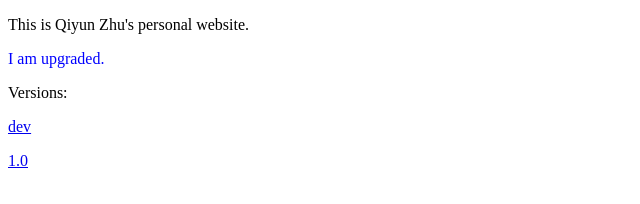
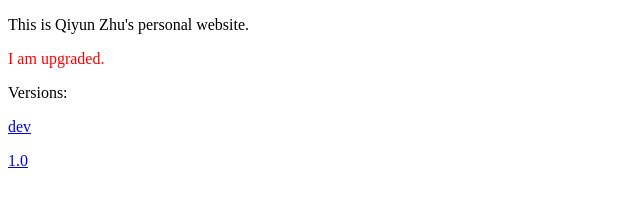
Before and after one commit to qiyunzhu/qiyun_tool, a plain HTML site: page web/index.html in a window 1280 px wide. Shown: the full height of the page, 0-640 px from the left. Drawn offline with Linux system fonts and the light colour scheme.

Commit message:
trying sha

```diff
--- a/web/index.html
+++ b/web/index.html
@@ -6,7 +6,7 @@
 </head>
 <body>
   <p>This is Qiyun Zhu's personal website.</p>
-  <p style="color: blue;">I am upgraded.</p>
+  <p style="color: red;">I am upgraded.</p>
   <div>
     <p>Versions:</p>
     <p><a href="docs/dev/index.html">dev</a></p>
```
Also changed, not shown: 1 other file.
